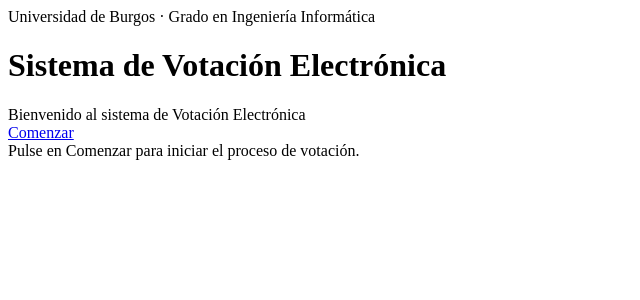
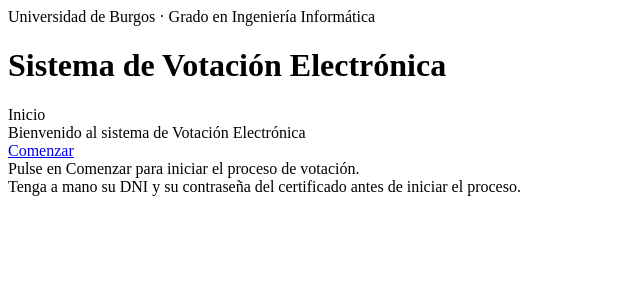
Before and after one commit to gadea4/TFG_GII_SistemaVotacionEnLinea, a Python web app: template templates/inicio.html in a window 1280 px wide. Shown: the top 300 px of the page, without its empty margins (0-640 px from the left). Run offline with Jinja, Linux system fonts and the light colour scheme; the template is opened without the code that fills it, so the values that code supplies are empty.

Commit message:
Update inicio.html

```diff
--- a/templates/inicio.html
+++ b/templates/inicio.html
@@ -7,23 +7,43 @@
     <body>
     <!-- Usamos div para crear "cajas" donde se agrupa información
      La clase nos permite añadir una etiqueta a esa caja para organizar bien la info-->
-       <div class="hdr-top">
-        <div class="hdr-top-txt">Universidad de Burgos · Grado en Ingeniería Informática</div>
+        <div class="hdr-top">
+            <div class="hdr-top-izq">
+                <div class="hdr-top-txt">Universidad de Burgos · Grado en Ingeniería Informática</div>
+            </div>
+            <div class="hdr-top-der">
+                <div class="hdr-hora" id="hora"></div>
+                <div class="hdr-dia" id="dia"></div>
+            </div>
        </div>
 
        <div class="hdr-titulo">
-        <h1>Sistema de Votación Electrónica</h1>
+         <h1>Sistema de Votación Electrónica</h1>
+         <p id="fecha-hdr"></p>
        </div>
 
        <div class ="contenido">
+
+        <div class="tabs">
+            <div class="tab">Inicio</div>
+        </div>
+
         <div class="panel">
             <div class = "panel-titulo">Bienvenido al sistema de Votación Electrónica</div>
-            <a href="/pasos" class = "btn-primario">Comenzar</a>
-            <div class = "bienvenida-sub">Pulse en Comenzar para iniciar el proceso de votación.</div>
+
+            <div class="Bienvenida-panel">
+                <div class="Bienvenida-centro">
+                    <a href="/pasos" class="btn-primario">Comenzar</a>
+                    <div class = "bienvenida-sub">Pulse en Comenzar para iniciar el proceso de votación.</div>
+                </div>
+            </div>
         </div>
-       </div>
 
+        </div>
 
+        <div class="Bienvenida-aviso-base">
+            Tenga a mano su DNI y su contraseña del certificado antes de iniciar el proceso.
+        </div>
 
     </body>
 </html>
```
